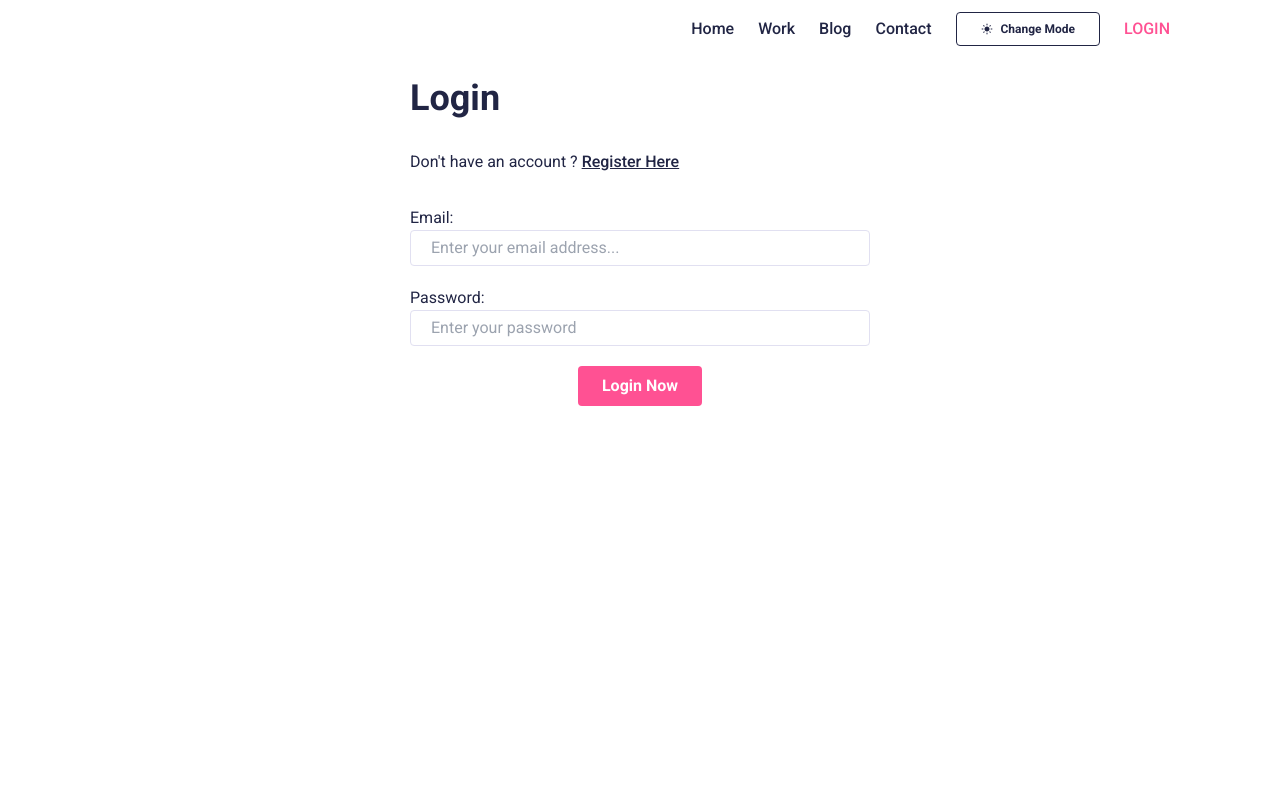
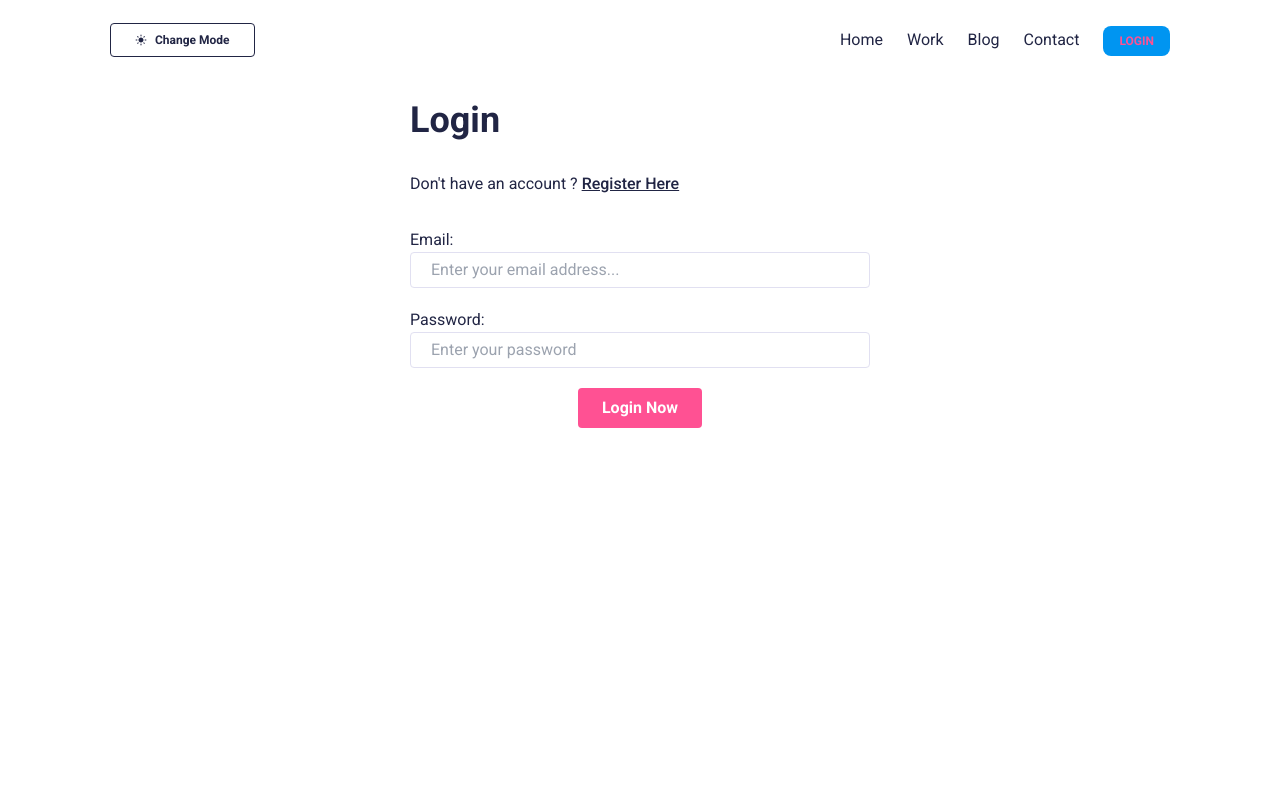
Before and after one commit to AdarshTheki/blog-posts-app, a React (Vite) app: page /login in a window 1280 px wide. Shown: the top 800 px of the page. Built offline with nearby package versions, Linux system fonts and the light colour scheme; no server answers.

Commit message:
In `Footer.jsx`, and `Header.jsx` the text color variable was changed from `--dark` to `dark`.

```diff
--- a/src/components/Footer.jsx
+++ b/src/components/Footer.jsx
@@ -4,7 +4,7 @@ import { NavLink } from 'react-router-dom';
 
 export default function Footer() {
     return (
-        <div className='text-[var(--dark)] main-container text-center'>
+        <div className='text-dark main-container text-center'>
             <ul className='flex space-x-10 mx-auto w-fit py-5'>
                 <li>
                     <NavLink to='https://www.linkedin.com/in/adarshvermadeveloper' target='__blank'>
--- a/src/components/Header.jsx
+++ b/src/components/Header.jsx
@@ -1,22 +1,32 @@
-import React from 'react';
+import React, { useState } from 'react';
 import { NavLink } from 'react-router-dom';
 import { Button } from '../utils/Button';
 import { MdLightMode } from 'react-icons/md';
 import { useSelector, useDispatch } from 'react-redux';
 import { authService } from '../appwrite/authService';
 import { logoutUser } from '../redux/authSlice';
+import { FaBars } from 'react-icons/fa';
+import { IoMdClose } from 'react-icons/io';
 
 const Header = () => {
     const dispatch = useDispatch();
     const { status } = useSelector((state) => state.auth);
+    const [loading, setLoading] = useState(false);
+    const [isSidebarOpen, setIsSidebarOpen] = useState(false);
+
+    const toggleSidebar = () => {
+        setIsSidebarOpen(!isSidebarOpen);
+    };
 
     const styles = ({ isActive }) => ({
         color: isActive ? 'var(--primary)' : '',
     });
 
     const logoutHandler = async () => {
+        setLoading(true);
         await authService.logout();
         dispatch(logoutUser());
+        setLoading(false);
     };
 
     const colorChange = () => {
@@ -25,48 +35,116 @@ const Header = () => {
     };
 
     return (
-        <div className='main-container'>
-            <ul className='flex py-3 flex-wrap items-center justify-center sm:justify-end gap-x-6 gap-y-2 font-medium'>
-                <li>
-                    <NavLink to='/' style={styles} className='hover:text-[var(--primary)]'>
+        <div className='main-container relative'>
+            <div
+                className={
+                    isSidebarOpen
+                        ? 'block fixed top-0 left-0 h-full w-full bg-opacity-90 bg-gray-800 z-20 '
+                        : 'hidden'
+                }>
+                <div className='flex justify-end p-4'>
+                    <button className='text-white' onClick={toggleSidebar}>
+                        <IoMdClose />
+                    </button>
+                </div>
+                <nav>
+                    <ul className='flex flex-col items-center justify-center gap-5 text-xl capitalize'>
+                        <li className='py-2'>
+                            <NavLink to='/' style={styles} className='text-white'>
                                 Home
                             </NavLink>
                         </li>
-                <li>
-                    <NavLink to='/work' style={styles} className='hover:text-[var(--primary)]'>
-                        Work
-                    </NavLink>
-                </li>
-                <li>
-                    <NavLink to='/blog' style={styles} className='hover:text-[var(--primary)]'>
+                        <li className='py-2'>
+                            <NavLink to='/blog' style={styles} className='text-white'>
                                 Blog
                             </NavLink>
                         </li>
-                <li>
-                    <NavLink to='/contact' style={styles} className='hover:text-[var(--primary)]'>
+                        <li className='py-2'>
+                            <NavLink to='/work' style={styles} className='text-white'>
+                                work
+                            </NavLink>
+                        </li>
+                        <li className='py-2'>
+                            <NavLink to='/contact' style={styles} className='text-white'>
                                 Contact
                             </NavLink>
                         </li>
+                        {!status ? (
+                            <li>
+                                <NavLink
+                                    to='/login'
+                                    style={styles}
+                                    className='uppercase rounded-lg hover:bg-secondary/80 text-white text-xs px-4 py-2 font-semibold bg-secondary  duration-200'>
+                                    login
+                                </NavLink>
+                            </li>
+                        ) : (
+                            <button
+                                onClick={logoutHandler}
+                                className='uppercase rounded-lg bg-primary text-white text-xs px-4 py-2 font-semibold hover:bg-primary/80  duration-200'>
+                                {loading ? 'loading...' : 'logout'}
+                            </button>
+                        )}
+                    </ul>
+                </nav>
+            </div>
+            <div className='flex md:hidden items-center justify-between h-[80px]'>
+                <button onClick={toggleSidebar}>
+                    <FaBars className='text-[var(--dark)]'/>
+                </button>
                 <Button
                     leftIcon={<MdLightMode />}
                     onClick={() => colorChange()}
                     className='border-[var(--dark)] text-xs border text-[var(--dark)] rounded'>
                     Change Mode
                 </Button>
+            </div>
+            <div className='relative md:flex hidden items-center justify-between h-[80px]'>
+                <Button
+                    leftIcon={<MdLightMode />}
+                    onClick={() => colorChange()}
+                    className='border-[var(--dark)] text-xs border text-[var(--dark)] rounded'>
+                    Change Mode
+                </Button>
+                <ul className='flex items-center justify-center sm:justify-end gap-x-6'>
+                    <li>
+                        <NavLink to='/' style={styles} className='hover:text-primary'>
+                            Home
+                        </NavLink>
+                    </li>
+                    <li>
+                        <NavLink to='/work' style={styles} className='hover:text-primary'>
+                            Work
+                        </NavLink>
+                    </li>
+                    <li>
+                        <NavLink to='/blog' style={styles} className='hover:text-primary'>
+                            Blog
+                        </NavLink>
+                    </li>
+                    <li>
+                        <NavLink to='/contact' style={styles} className='hover:text-primary'>
+                            Contact
+                        </NavLink>
+                    </li>
                     {!status ? (
                         <li>
-                        <NavLink to='/login' style={styles} className=' uppercase hover:text-[var(--primary)]'>
+                            <NavLink
+                                to='/login'
+                                style={styles}
+                                className='uppercase rounded-lg hover:bg-secondary/80 text-white text-xs px-4 py-2 font-semibold bg-secondary  duration-200'>
                                 login
                             </NavLink>
                         </li>
                     ) : (
-                    <Button
+                        <button
                             onClick={logoutHandler}
-                        className='uppercase bg-red-500 rounded-lg text-white text-xs'>
-                        logout
-                    </Button>
+                            className='uppercase rounded-lg bg-primary text-white text-xs px-4 py-2 font-semibold hover:bg-primary/80  duration-200'>
+                            {loading ? 'loading...' : 'logout'}
+                        </button>
                     )}
                 </ul>
+            </div>
         </div>
     );
 };
--- a/src/components/HeroSection.jsx
+++ b/src/components/HeroSection.jsx
@@ -25,7 +25,7 @@ const HeroSection = () => {
                     <img src={owner} alt='owner image' className='block mx-auto w-2/5 ' />
                 </div>
             </div>
-            <Button leftIcon={<IoMdDownload/>} className='text-white bg-[var(--primary)]'>Download Resume</Button>
+            <Button leftIcon={<IoMdDownload/>} className='text-white bg-primary'>Download Resume</Button>
         </div>
     );
 };
```
Lines whose indentation alone changed are shown as unchanged.
